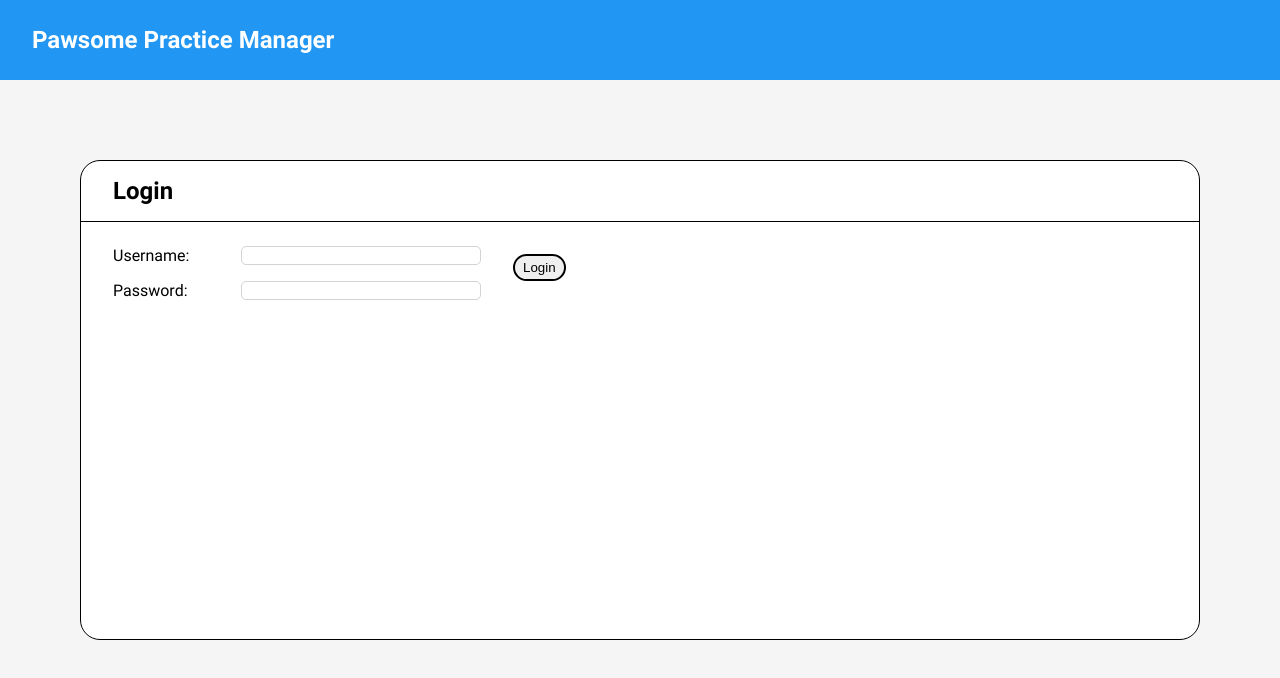
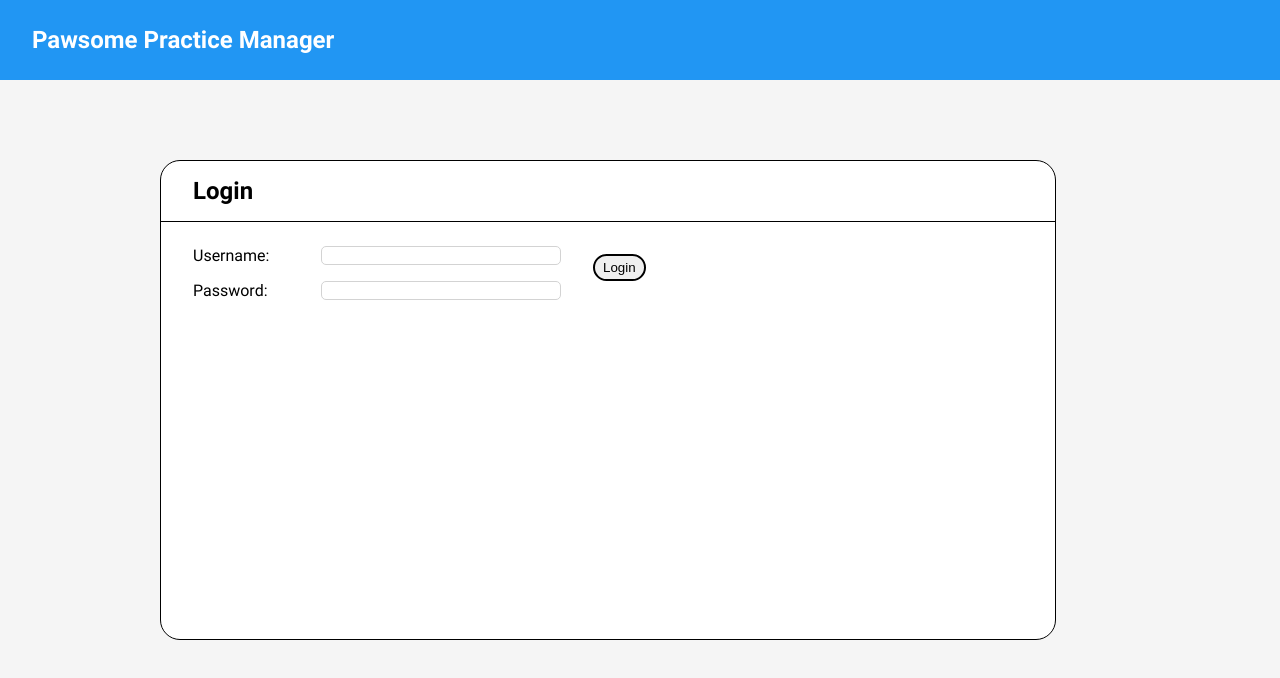
Before and after one commit to TomMhammond/capstone-client, a React (Create React App) app: page / in a window 1280 px wide. Shown: the top 678 px of the page. Built offline with nearby package versions, Linux system fonts and the light colour scheme.

Commit message:
improve page layout

```diff
--- a/src/styles/_mixins.scss
+++ b/src/styles/_mixins.scss
@@ -11,4 +11,6 @@
     background-color: #fff;
     border-radius: 20px;
     min-height: 60vh;
+    width: 70vw;
+    margin-left: 10rem;
 }
```
